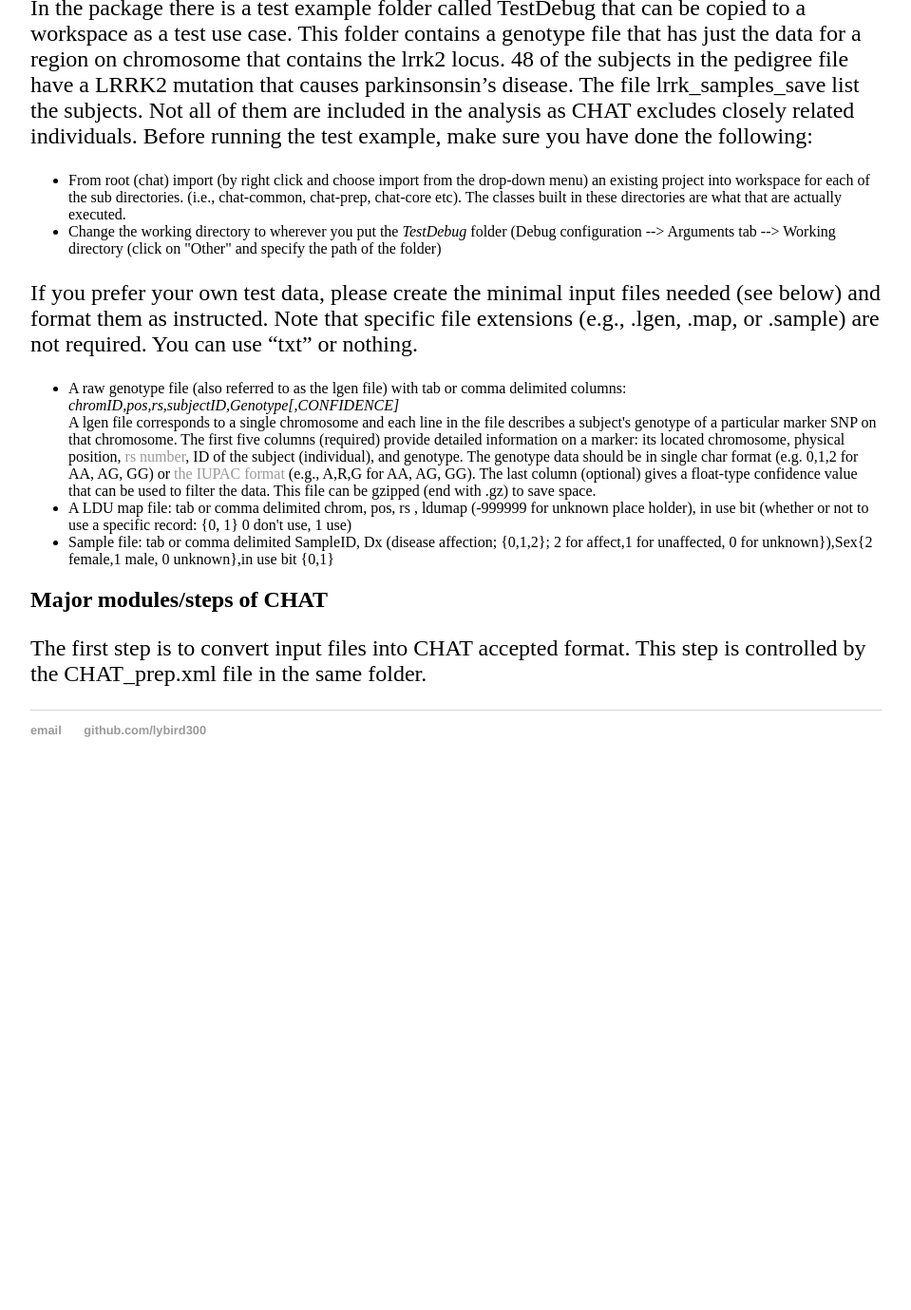
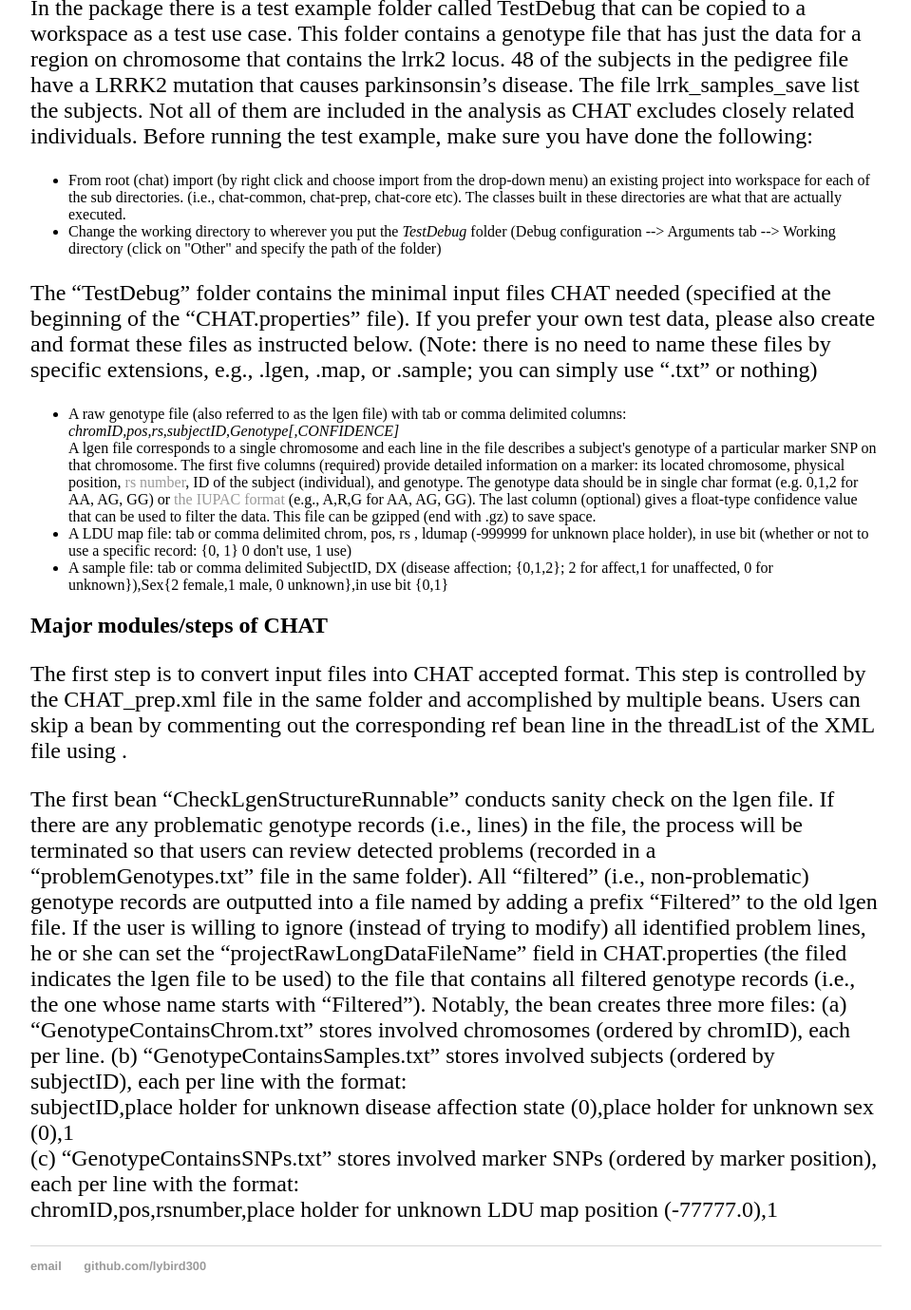
Before and after one commit to lybird300/lybird300.github.io, a Jekyll site: the page built from _posts/2015-08-24-CHAT.md, in a window 1280 px wide and 1400 px high, scrolled down 1362 px. Shown: the top 1379 px of the window at 95% size, without its empty margins (160-1119 px from the left). Built offline with Jekyll 4.4.1, drawn with Linux system fonts in a browser that asks for light colours; before the commit the page ends 2198 px from its top, so only the background shows below that.

Commit message:
Update 2015-08-24-CHAT.md

```diff
--- a/_posts/2015-08-24-CHAT.md
+++ b/_posts/2015-08-24-CHAT.md
@@ -17,13 +17,18 @@ In the package there is a test example folder called TestDebug that can be copie
 <li>From root (chat) import  (by right click and choose import from the drop-down menu) an existing project into workspace for each of the sub directories. (i.e., chat-common, chat-prep, chat-core etc). The classes built in these directories are what that are actually executed.</li>
 <li>Change the working directory to wherever you put the <i>TestDebug</i> folder (Debug configuration --> Arguments tab --> Working directory (click on "Other" and specify the path of the folder)</li>
 </ul>
-If you prefer your own test data, please create the minimal input files needed (see below) and format them as instructed. Note that specific file extensions (e.g., .lgen, .map, or .sample) are not required. You can use "txt" or nothing.
+The "TestDebug" folder contains the minimal input files CHAT needed (specified at the beginning of the "CHAT.properties" file). If you prefer your own test data, please also create and format these files as instructed below. (Note: there is no need to name these files by specific extensions, e.g., .lgen, .map, or .sample; you can simply use ".txt" or nothing)
 <ul>
 <li>A raw genotype file (also referred to as the lgen file) with tab or comma delimited columns:<br/>
      <i>chromID,pos,rs,subjectID,Genotype[,CONFIDENCE]</i><br/>
 A lgen file corresponds to a single chromosome and each line in the file describes a subject's genotype of a particular marker SNP on that chromosome. The first five columns (required) provide detailed information on a marker: its located chromosome, physical position, <a href="http://www.ncbi.nlm.nih.gov/books/NBK44417/">rs number</a>, ID of the subject (individual), and genotype. The genotype data should be in single char format (e.g. 0,1,2 for AA, AG, GG) or <a href="http://www.bioinformatics.org/sms/iupac.html ">the IUPAC format</a> (e.g., A,R,G for AA, AG, GG). The last column (optional) gives a float-type confidence value that can be used to filter the data. This file can be gzipped (end with .gz) to save space. </li>
 <li>A LDU map file: tab or comma delimited chrom, pos, rs , ldumap (-999999 for unknown place holder), in use bit (whether or not to use a specific record: {0, 1} 0 don't use, 1 use)</li>
-<li>Sample file: tab or comma delimited SampleID, Dx (disease affection; {0,1,2}; 2 for affect,1 for unaffected, 0 for unknown}),Sex{2 female,1 male, 0 unknown},in use bit {0,1}</li>
+<li>A sample file: tab or comma delimited SubjectID, DX (disease affection; {0,1,2}; 2 for affect,1 for unaffected, 0 for unknown}),Sex{2 female,1 male, 0 unknown},in use bit {0,1}</li>
 </ul>
 <h2>Major modules/steps of CHAT</h2>
-The first step is to convert input files into CHAT accepted format. This step is controlled by the CHAT_prep.xml file in the same folder.
+The first step is to convert input files into CHAT accepted format. This step is controlled by the CHAT_prep.xml file in the same folder and accomplished by multiple beans. Users can skip a bean by commenting out the corresponding ref bean line in the threadList of the XML file using <!-- statement -->.
+
+The first bean "CheckLgenStructureRunnable" conducts sanity check on the lgen file. If there are any problematic genotype records (i.e., lines) in the file, the process will be terminated so that users can review detected problems (recorded in a "problemGenotypes.txt" file in the same folder). All "filtered" (i.e., non-problematic) genotype records are outputted into a file named by adding a prefix "Filtered" to the old lgen file. If the user is willing to ignore (instead of trying to modify) all identified problem lines, he or she can set the "projectRawLongDataFileName" field in CHAT.properties (the filed indicates the lgen file to be used)  to the file that contains all filtered genotype records (i.e., the one whose name starts with "Filtered"). Notably, the bean creates three more files: (a) "GenotypeContainsChrom.txt" stores involved chromosomes (ordered by chromID), each per line. (b) "GenotypeContainsSamples.txt" stores involved subjects (ordered by subjectID), each per line with the format:<br/>
+subjectID,place holder for unknown disease affection state (0),place holder for unknown sex (0),1<br/>
+(c) "GenotypeContainsSNPs.txt" stores involved marker SNPs (ordered by marker position), each per line with the format:<br/>
+chromID,pos,rsnumber,place holder for unknown LDU map position (-77777.0),1<br/>
```
